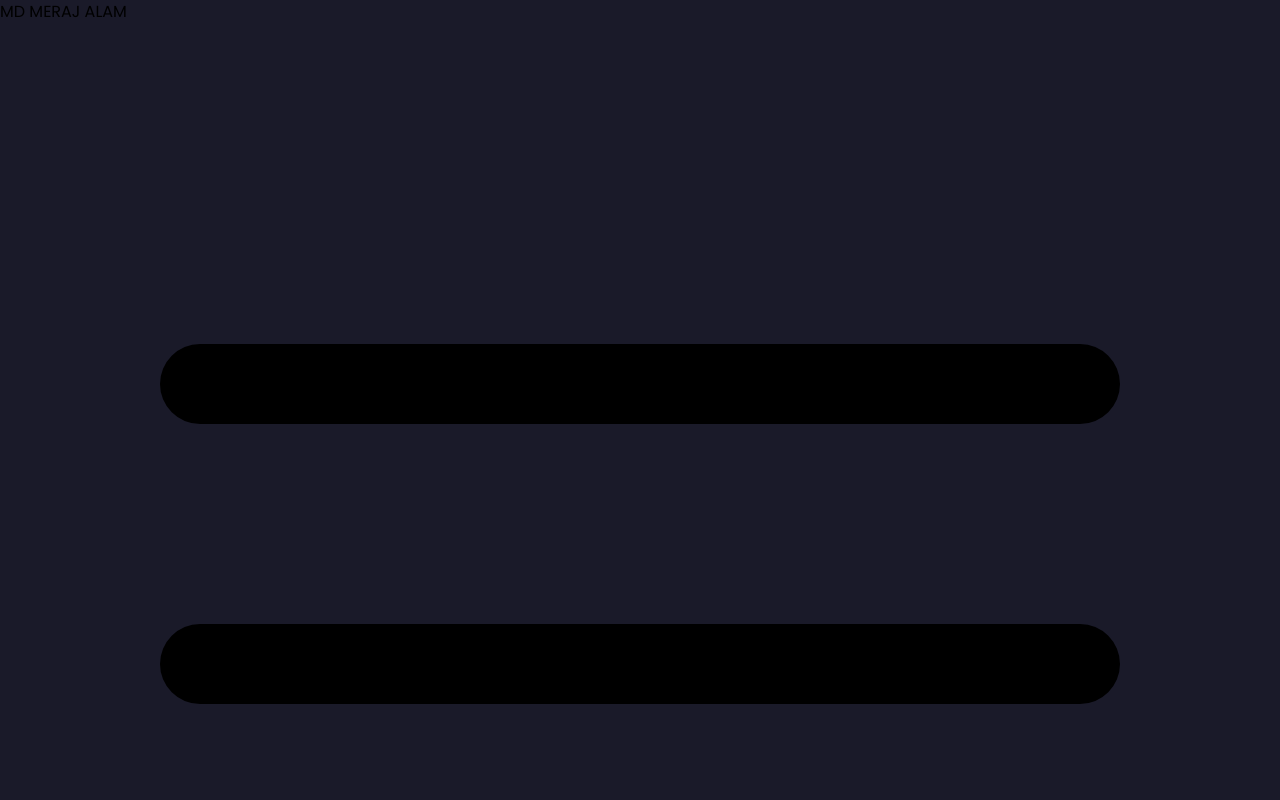
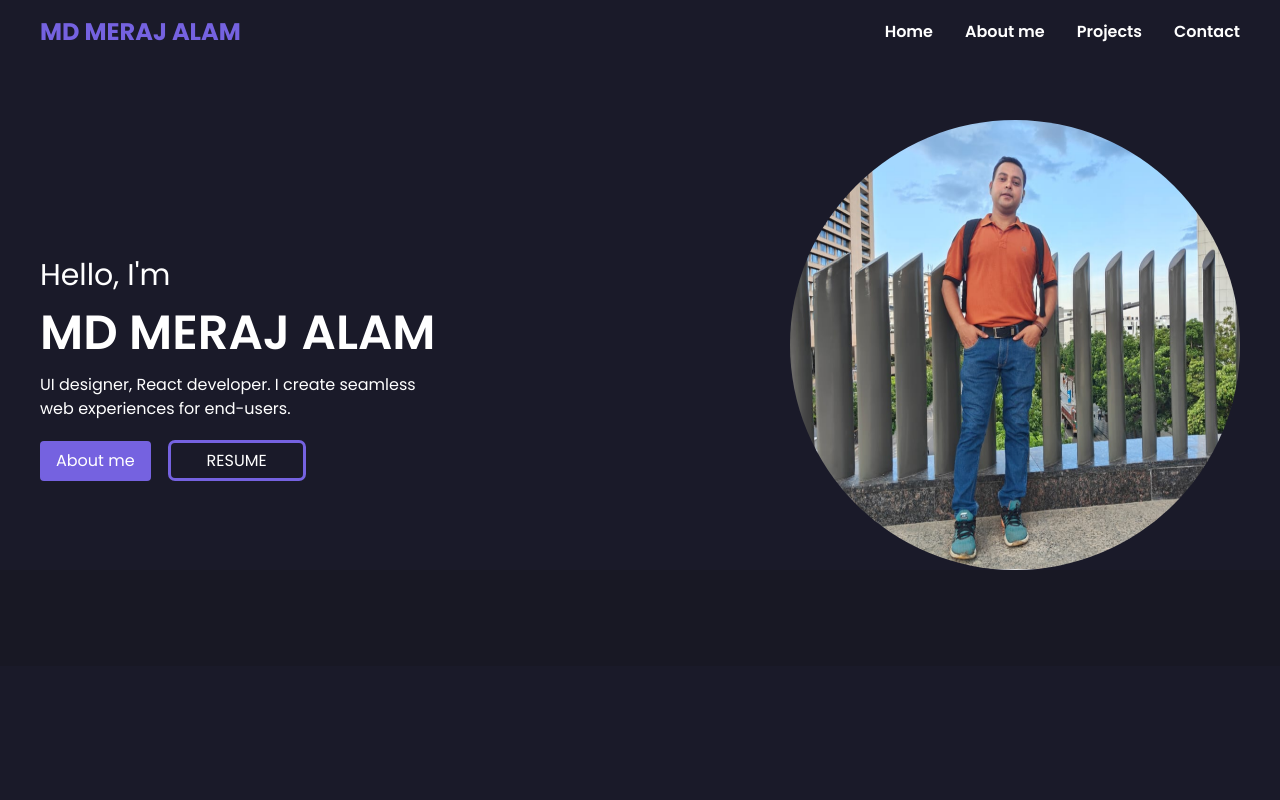
Before and after one commit to MerajAlam-07/Meraj-Portfolio, a React (Vite) app: page / in a window 1280 px wide. Shown: the top 800 px of the page. Built offline with nearby package versions, Linux system fonts and the light colour scheme.

Commit message:
add:last setup

```diff
--- a/src/App.jsx
+++ b/src/App.jsx
@@ -13,7 +13,7 @@ function App() {
 
   return (
     <>
-      <div className="max-w-7xl">
+      <div className="max-w-7xl mx-auto">
         <Header/>
         <Home/>
         <About/>
--- a/tailwind.config.js
+++ b/tailwind.config.js
@@ -1,8 +1,22 @@
 /** @type {import('tailwindcss').Config} */
-module.exports = {
-  content: ["./src/**/*.{html,js}"],
+export default {
+  content: [
+    "./index.html",
+    "./src/**/*.{js,ts,jsx,tsx}",
+  ],
   theme: {
-    extend: {},
+    fontFamily: {
+      primary: 'Poppins',
+    },
+    extend: {
+      colors: {
+        primary: '#7562E0',
+        Secondary:'#282162',
+        tertiary:'#848191',
+        light:'#BDBDBD',
+        dark: '#000036',
+      }
+    },
   },
   plugins: [],
 }
```
Also changed, not shown: src/components/Projects.jsx (+4 -13 lines).
